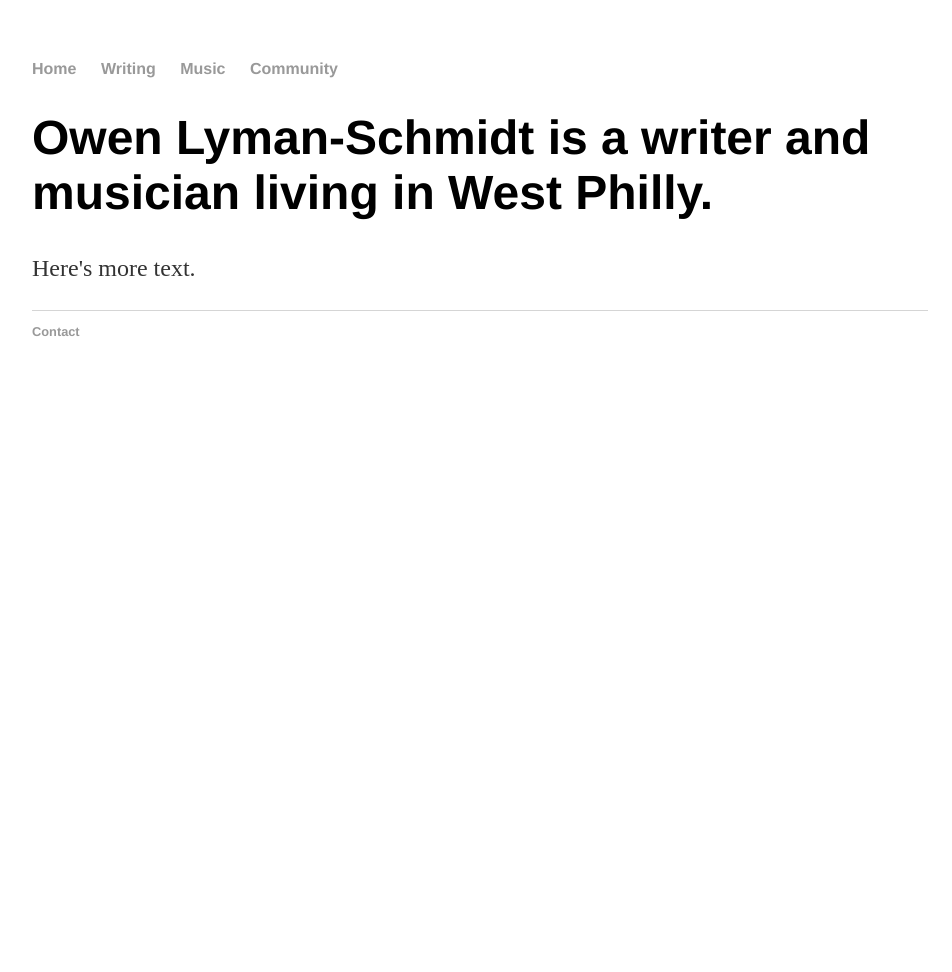
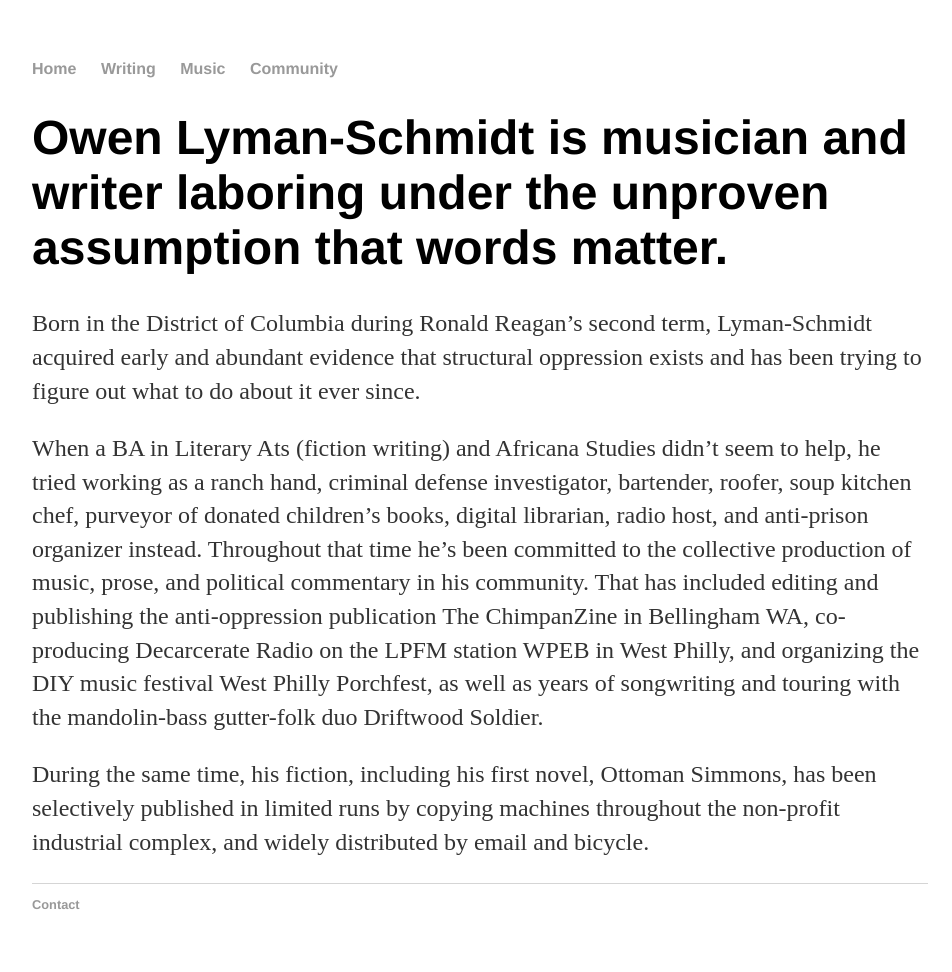
Before and after one commit to chmatie925/chmatie925.github.io, a Jekyll site: the page built from index.html, in a window 1280 px wide. Shown: the whole page, without its empty margins (160-1112 px from the left). Built offline with Jekyll 4.4.1, drawn with Linux system fonts in a browser that asks for light colours; before the commit the page ends 900 px from its top, so only the background shows below that.

Commit message:
Update index.html

```diff
--- a/index.html
+++ b/index.html
@@ -3,6 +3,8 @@ layout: default
 title: Owen Lyman-Schmidt
 ---
 <div class="blurb">
-	<h1>Owen Lyman-Schmidt is a writer and musician living in West Philly.</h1>
-	<p>Here's more text.</p>
+	<h1>Owen Lyman-Schmidt is musician and writer laboring under the unproven assumption that words matter. </h1>
+	<p>Born in the District of Columbia during Ronald Reagan’s second term, Lyman-Schmidt acquired early and abundant evidence that structural oppression exists and has been trying to figure out what to do about it ever since. </p>
+	<p>When a BA in Literary Ats (fiction writing) and Africana Studies didn’t seem to help, he tried working as a ranch hand, criminal defense investigator, bartender, roofer, soup kitchen chef, purveyor of donated children’s books, digital librarian, radio host, and anti-prison organizer instead. Throughout that time he’s been committed to the collective production of music, prose, and political commentary in his community. That has included editing and publishing the anti-oppression publication The ChimpanZine in Bellingham WA, co-producing Decarcerate Radio on the LPFM station WPEB in West Philly, and organizing the DIY music festival West Philly Porchfest, as well as years of songwriting and touring with the mandolin-bass gutter-folk duo Driftwood Soldier.</p>
+	<p>During the same time, his fiction, including his first novel, Ottoman Simmons, has been selectively published in limited runs by copying machines throughout the non-profit industrial complex, and widely distributed by email and bicycle.</p>
 </div><!-- /.blurb -->
```
